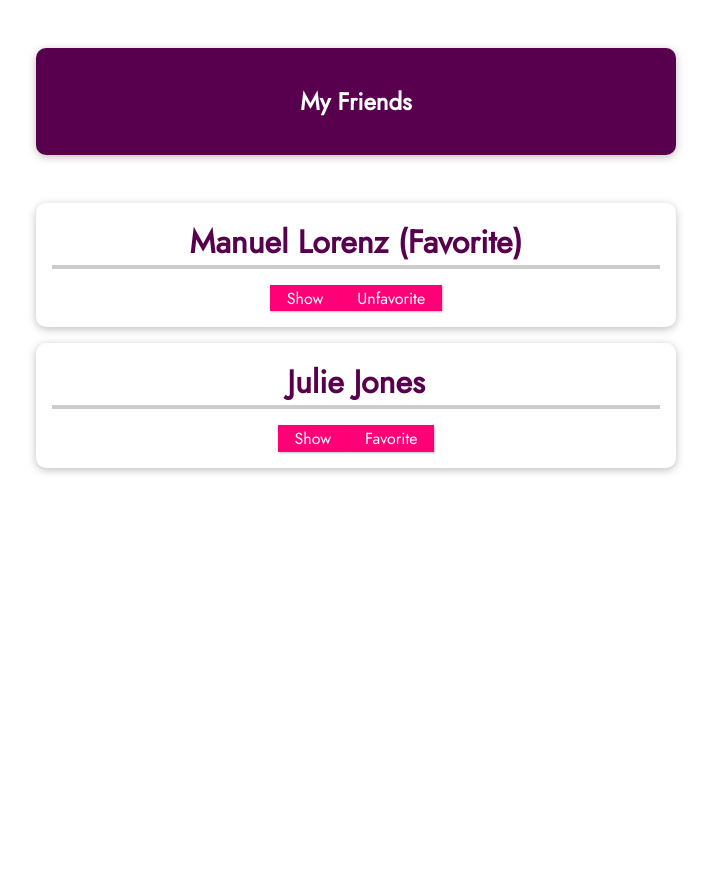
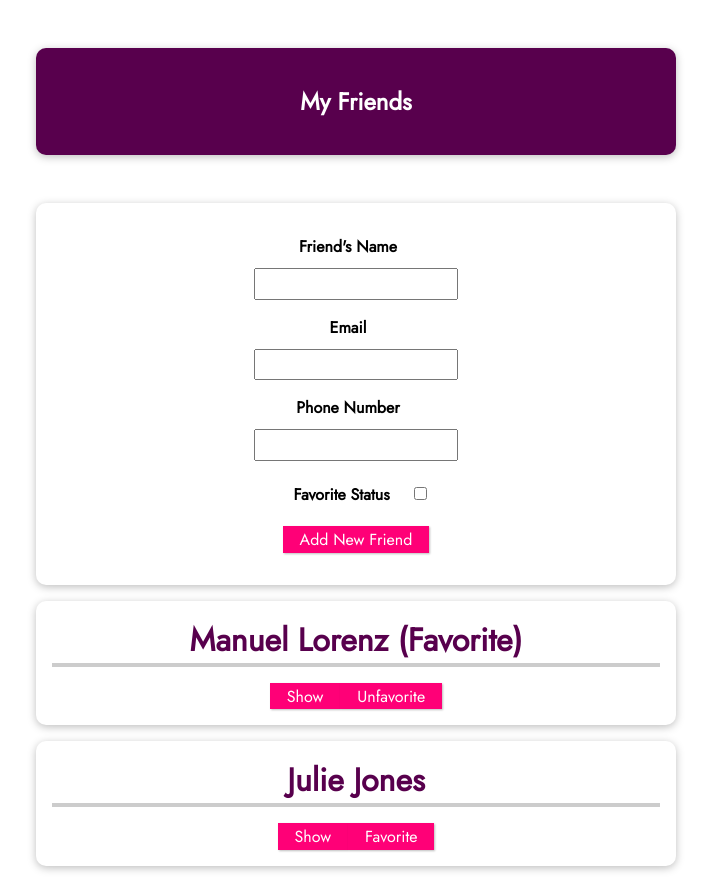
Before and after one commit to Manojlovic1998/vue-friends-app, a Vue app: page / in a window 1280 px wide. Shown: the whole page, without its empty margins (284-995 px from the left). Before the commit the page ends 800 px from the top, so only its background shows below. Built offline with nearby package versions, Linux system fonts and the light colour scheme.

Commit message:
Listen to custom event and push the data to friends data prop

```diff
--- a/src/App.vue
+++ b/src/App.vue
@@ -3,6 +3,7 @@
     <header>
       <h1>My Friends</h1>
     </header>
+    <friend-new @new-friend="addNewFriend"></friend-new>
     <ul>
       <friend-contact
         v-for="friend in friends"
@@ -47,6 +48,11 @@ export default {
       );
       friendInstance.isFavFriend = !friendInstance.isFavFriend;
     },
+    addNewFriend(friend) {
+      console.log(friend);
+      this.friends.push(friend);
+      console.log(this.friends);
+    },
   },
 };
 </script>
@@ -84,7 +90,8 @@ header {
   list-style: none;
 }
 
-#app li {
+#app li,
+#app form {
   box-shadow: 0 2px 8px rgba(0, 0, 0, 0.26);
   margin: 1rem auto;
   border-radius: 10px;
@@ -117,4 +124,38 @@ header {
   border-color: #ec3169;
   box-shadow: 1px 1px 4px rgba(0, 0, 0, 0.26);
 }
+
+#app input {
+  font: inherit;
+  display: block;
+  min-width: 180px;
+  padding: 0.15rem;
+  margin: 10px auto;
+}
+
+#app input[type="checkbox"] {
+  min-width: initial;
+  display: inline;
+}
+#app label {
+  font-weight: bold;
+  margin-right: 1rem;
+  width: 7rem;
+  display: inline-block;
+}
+#app form div {
+  margin: 1rem 0;
+}
+
+/* Chrome, Safari, Edge, Opera */
+input::-webkit-outer-spin-button,
+input::-webkit-inner-spin-button {
+  -webkit-appearance: none;
+  margin: 0;
+}
+
+/* Firefox */
+input[type="number"] {
+  -moz-appearance: textfield;
+}
 </style>
```
